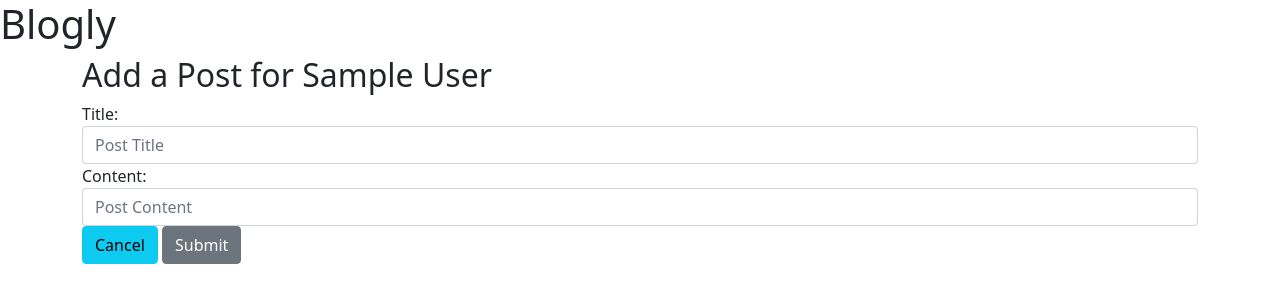
After one commit to dj-cmyk/BloglyProject, a Flask app: page /users/1/posts/new in a window 1280 px wide. The commit adds this page. Shown: the top 303 px of the page. Run offline with Flask 2, Linux system fonts and the light colour scheme; tables that the repository leaves empty hold one stand-in row (values such as "Sample post").

Commit message:
all files for second part of blogly assignment

```diff
--- a/app.py
+++ b/app.py
@@ -2,7 +2,7 @@
 
 from flask import Flask, render_template, redirect, request
 from flask_debugtoolbar import DebugToolbarExtension
-from models import db, connect_db, User
+from models import db, connect_db, User, Post
 
 app = Flask(__name__)
 app.config['SQLALCHEMY_DATABASE_URI'] = 'postgresql:///blogly_db'
@@ -153,3 +153,74 @@ def remove_user_from_db(user_id):
     db.session.commit()
     #flash message that user was deleted?
     return redirect('/users')
+
+
+
+
+# ROUTES FOR BLOG POSTS *********************************
+@app.route('/users/<int:user_id>/posts/new')
+def add_new_post_form(user_id):
+    '''docstring'''
+    user = User.query.get_or_404(user_id)
+    return render_template('post-add.html', user=user)
+
+
+@app.route('/users/<int:user_id>/posts/new', methods=['POST'])
+def handle_new_post(user_id):
+    '''docstring'''
+
+    # get data from form
+    title = request.form['title']
+    content = request.form['content']
+
+
+    # create new post with that data
+    new_post = Post(title = title, content = content, user_id = user_id)
+
+    # commit to db
+    db.session.add(new_post)
+    db.session.commit()
+
+    return redirect(f'/users/{user_id}')
+
+
+@app.route('/posts/<int:post_id>')
+def show_post_details(post_id):
+    '''docstring'''
+    post = Post.query.get_or_404(post_id)
+    return render_template('post-detail.html', post=post)
+
+
+@app.route('/posts/<int:post_id>/edit')
+def display_edit_post(post_id):
+    '''docstring'''
+    post = Post.query.get_or_404(post_id)
+    return render_template('post-edit.html', post=post)
+
+
+@app.route('/posts/<int:post_id>/edit', methods=['POST'])
+def handle_edit_post(post_id):
+    '''docstring'''
+    # get post to edit
+    edit_post = Post.query.get_or_404(post_id)
+
+     # get data from form if there is any, and make changes
+    if (request.form['title'] != ''):
+        edit_post.title = request.form['title']
+    if (request.form['content'] != ''):
+        edit_post.content = request.form['content']
+
+    # commit to db
+    db.session.add(edit_post)
+    db.session.commit()
+
+    return redirect(f'/posts/{post_id}')
+
+
+@app.route('/posts/<int:post_id>/delete', methods=['GET', 'POST'])
+def remove_post_from_db(post_id):
+    '''docstring'''
+    Post.query.filter_by(id=post_id).delete()
+    db.session.commit()
+    #flash message that post was deleted?
+    return redirect('/users')
--- a/models.py
+++ b/models.py
@@ -1,6 +1,7 @@
 """Models for Blogly."""
 
 from flask_sqlalchemy import SQLAlchemy
+from datetime import datetime
 
 db = SQLAlchemy()
 
@@ -26,3 +27,17 @@ class User(db.Model):
 
     def get_full_name(self):
         return f'{self.first_name} {self.last_name}'
+
+
+class Post(db.Model):
+    '''Posts table for db'''
+
+    __tablename__ = 'posts'
+
+    id = db.Column(db.Integer, primary_key=True, autoincrement=True)
+    title = db.Column(db.String(100), nullable=False)
+    content = db.Column(db.Text, nullable=False)
+    created_at = db.Column(db.DateTime, nullable=False, default=datetime.utcnow)
+    user_id = db.Column(db.Integer, db.ForeignKey('users.id', ondelete='CASCADE'))
+
+    users_posts = db.relationship('User', backref='posts')
--- /dev/null
+++ b/templates/post-add.html
@@ -0,0 +1,19 @@
+{% extends 'base.html' %}
+
+{% block content %}
+<h2>Add a Post for {{ user.get_full_name() }}</h2>
+<form class="new-post" action="/users/{{ user.id }}/posts/new" method="POST">
+    <div class="form-group">
+      <label for="title">Title:</label>
+      <input type="text" class="form-control" id="title"  name="title" placeholder="Post Title" minlength="2" maxlength="100" required>
+    </div>
+    <div class="form-group">
+      <label for="content">Content:</label>
+      <input type="textarea" class="form-control" id="content" name="content" placeholder="Post Content" required>
+    </div>
+    <a href="/users/{{ user.id }}" class='btn btn-info'>Cancel</a>
+    <button type="submit" class="btn btn-secondary">Submit</button>
+  </form>
+
+
+  {% endblock %}
```
Also changed, not shown: templates/post-detail.html (added, +13 -0 lines), templates/post-edit.html (added, +19 -0 lines), templates/user-detail.html (+12 -0 lines), test_app.py (+46 -1 lines), test_models.py (+19 -1 lines).
